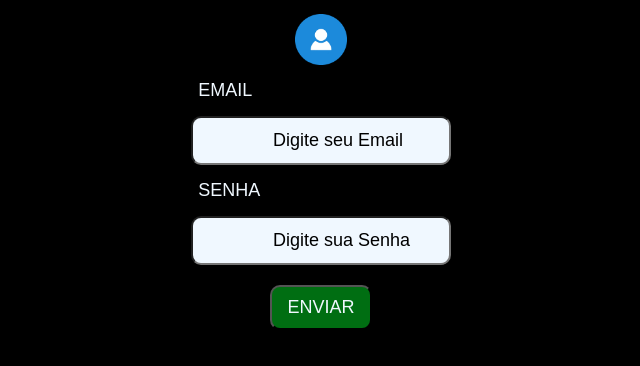
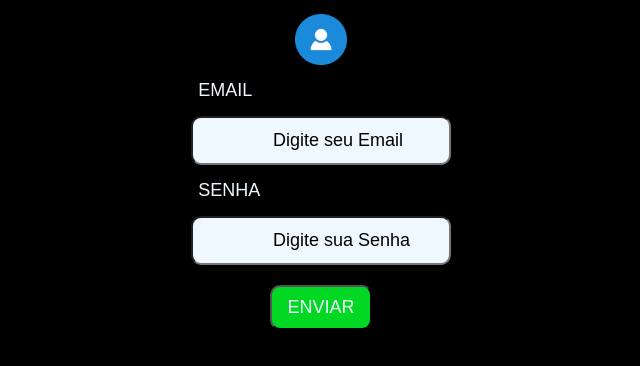
Before and after one commit to Sanmiir/Desafio-Segunda, a plain HTML site: page index.html in a window 1280 px wide. Shown: the part 230-596 px from the top of the page, without its empty margins (319-959 px from the left). Drawn offline with Linux system fonts and the light colour scheme.

Commit message:
Update styles.css

```diff
--- a/styles.css
+++ b/styles.css
@@ -47,11 +47,11 @@
     border-radius: 10px;
     height: 45px;
     color: aliceblue;
-    background-color: rgb(0, 110, 18) ;
+    background-color: rgb(0, 216, 36) ;
     padding: 0;
 }
 .botao:hover{
-    background-color: rgb(0, 255, 0);
+    background-color: rgb(31, 148, 31);
     transform: scale(1.10);
 
 }
```
